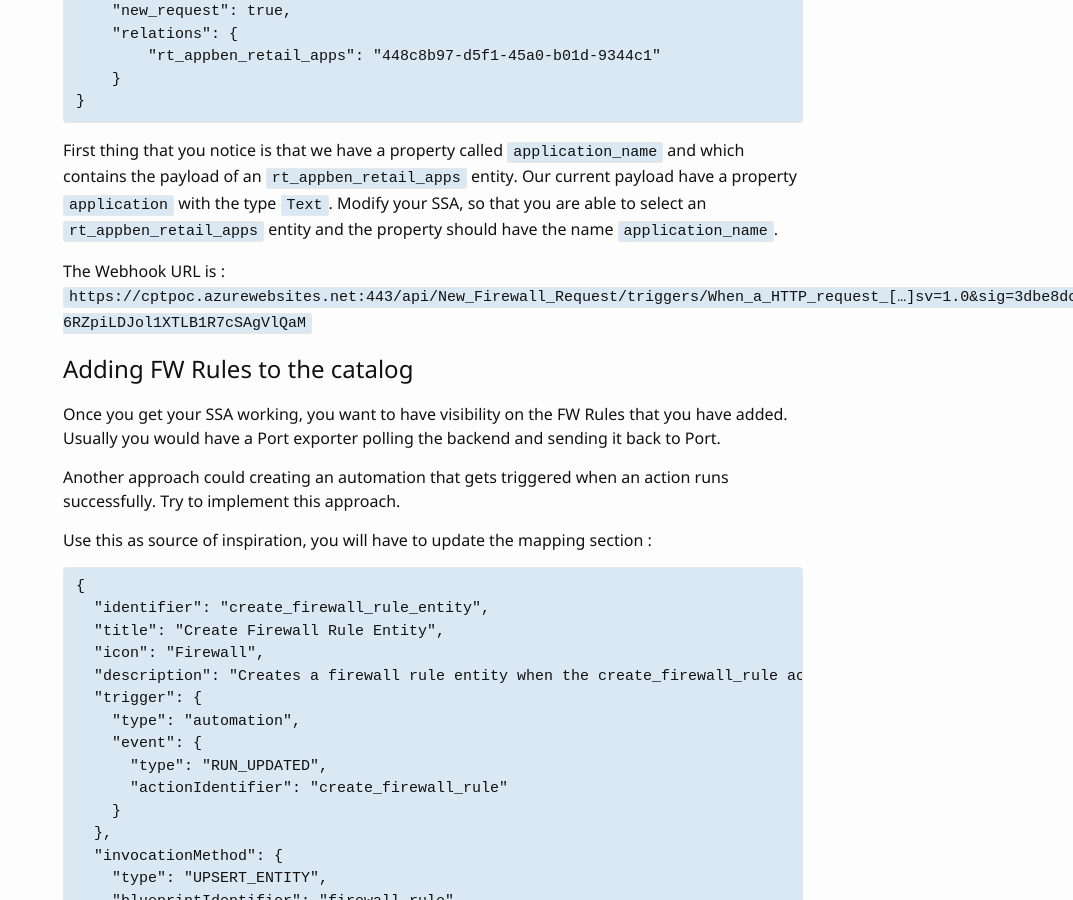
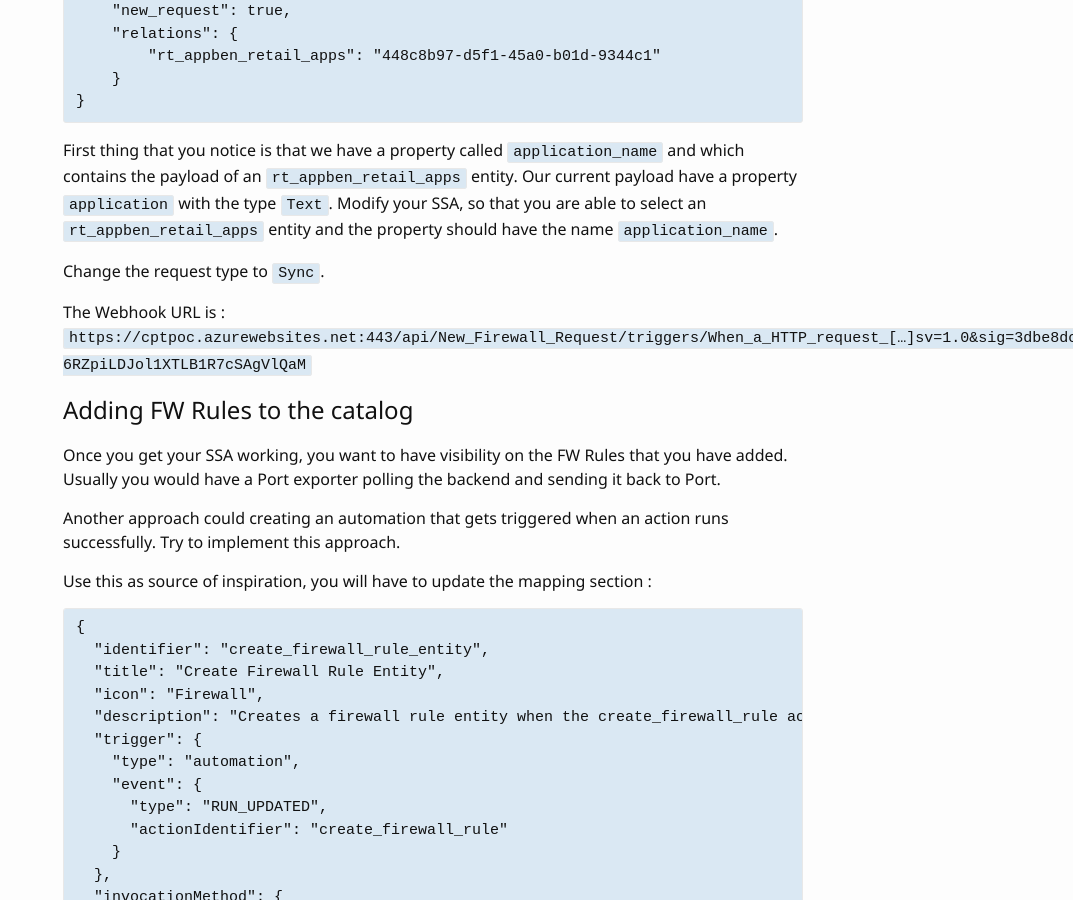
Before and after one commit to port-experimental/landg-workshop, a Jekyll site: the page built from 2-ssa-backend.md, in a window 1280 px wide and 900 px high, scrolled down 1541 px. Shown: the whole window, without its empty margins (207-1280 px from the left). Built offline with Jekyll 4.4.1, drawn with Linux system fonts in a browser that asks for light colours.

Commit message:
adding instruction about request type

```diff
--- a/2-ssa-backend.md
+++ b/2-ssa-backend.md
@@ -74,6 +74,7 @@ Now the real payload which is expected is the following one :
 First thing that you notice is that we have a property called `application_name` and which contains the payload of an `rt_appben_retail_apps` entity. Our current payload have a property `application` with the type `Text`.
 Modify your SSA, so that you are able to select an `rt_appben_retail_apps` entity and the property should have the name `application_name`.
 
+Change the request type to `Sync`.
 
 The Webhook URL is : `https://cptpoc.azurewebsites.net:443/api/New_Firewall_Request/triggers/When_a_HTTP_request_[…]sv=1.0&sig=3dbe8dcMYjl_flQ-6RZpiLDJol1XTLB1R7cSAgVlQaM`
 
```
